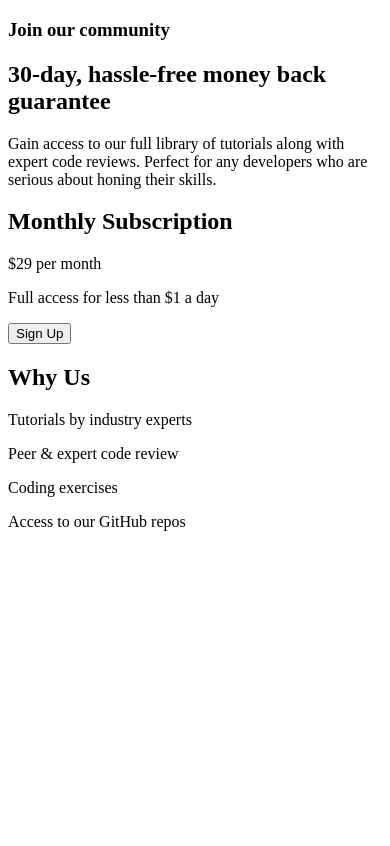
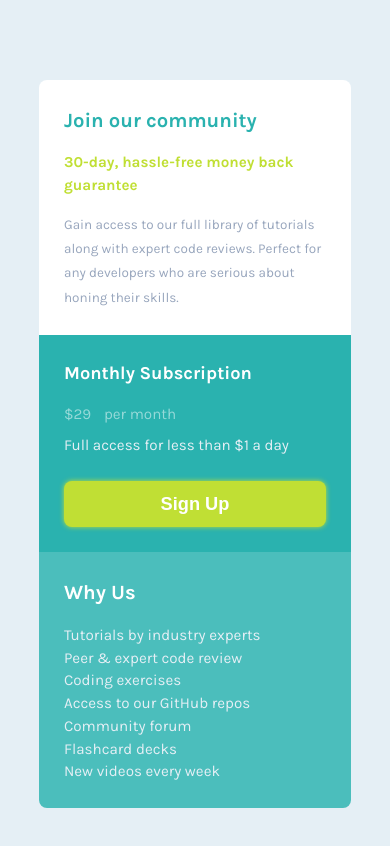
Before and after one commit to crisscde/frontend-mentor-challenges, a plain HTML site: page single-price-grid-component/index.html in a window 390 px wide. Drawn offline with Linux system fonts and the light colour scheme.

Commit message:
ADD styles for mobile and desktopWq

```diff
--- /dev/null
+++ b/single-price-grid-component/assets/css/style.css
@@ -0,0 +1,149 @@
+:root {
+  --cyan: hsl(179 62% 43%);
+  --light-cyan: hsl(179 47% 52%);
+  --bright-yellow: hsl(71 73% 54%);
+  --light-gray: hsl(204 43% 93%);
+  --grayish-blue: hsl(218 22% 67%);
+  --white: hsl(255 100% 100%);
+  --price-text: hsl(179 47% 72%);
+}
+
+@font-face {
+  font-family: 'Karla';
+  src:
+    url('../fonts/karla-vf.woff2'),
+    url('../fonts/karla-vf.woff'),
+    url('../fonts/karla-regular.woff');
+  font-display: swap;
+}
+
+* {
+  margin: 0;
+  padding: 0;
+  box-sizing: border-box;
+}
+
+body {
+  font-family: 'Karla', sans-serif;
+  font-weight: 400;
+  font-size: .75lh;
+  background-color: var(--light-gray);
+  line-height: 1.5;
+  display: grid;
+  place-items: center;
+  min-height: 100dvh;
+}
+
+.container {
+  display: grid;
+  width: clamp(200px, 80%, 571px);
+  margin-block: 5rem;
+}
+
+.container__section {
+  padding: clamp(5px, 8%, 35px);
+}
+
+.container__section--community {
+  background-color: var(--white);
+  border-top-left-radius: .5rem;
+  border-top-right-radius: .5rem;
+}
+
+.container__section--subscription {
+  background-color: var(--cyan);
+}
+
+.container__section--why-us {
+  background-color: var(--light-cyan);
+  border-bottom-left-radius: .5rem;
+  border-bottom-right-radius: .5rem;
+}
+
+.section__title {
+  font-size: 1lh;
+  font-weight: 700;
+  margin-block-end: 1rem;
+}
+
+
+.section__title--community {
+  color: var(--cyan);
+}
+
+.section__title--subscription {
+  color: var(--white);
+  font-size: .9lh;
+}
+
+.section__title--why-us {
+  color: var(--white);
+}
+
+.section__subtitle {
+  color: var(--bright-yellow);
+  font-size: .75lh;
+  margin-block-end: 1rem;
+}
+
+.community__description {
+  color: var(--grayish-blue);
+  line-height: 1.8;
+}
+
+.subscription__description {
+  color: var(--light-gray);
+  margin-block-end: 1.5rem;
+  font-size: .75lh;
+}
+
+.why-us__description {
+  color: var(--light-gray);
+  font-size: .75lh;
+}
+
+.subscription__price {
+  color: var(--price-text);
+  display: flex;
+  align-items: center;
+  gap: .8rem;
+  margin-block-end: .5rem;
+  font-size: .75lh;
+}
+
+.subscription__price--number {
+  color: var(--white);
+  font-size: 1.5lh;
+  font-weight: bold;
+}
+
+.subscription__button {
+  background-color: var(--bright-yellow);
+  width: 100%;
+  padding-block: .8rem;
+  border: none;
+  border-radius: .5rem;
+  font-size: .9lh;
+  font-weight: bold;
+  color: var(--white);
+  box-shadow: var(--bright-yellow) 0px 0px 5px 0px;
+  cursor: pointer;
+}
+
+@media (width >= 650px) {
+  .container {
+    grid-template-columns: 1fr 1fr;
+  }
+
+  .container__section--community {
+    grid-column: 1 / -1;
+  }
+
+  .container__section--subscription {
+    border-bottom-left-radius: .5rem;
+  }
+
+.container__section--why-us {
+  border-bottom-left-radius: 0;
+}
+}
--- a/single-price-grid-component/index.html
+++ b/single-price-grid-component/index.html
@@ -5,27 +5,33 @@
   <meta name="viewport" content="width=device-width, initial-scale=1.0">
   <link rel="icon" type="image/png" sizes="32x32" href="./images/favicon-32x32.png">
   <title>Single Price Grid Component</title>
+  <link rel="stylesheet" href="assets/css/style.css">
 </head>
 <body>
   <article class="container">
-    <section class="container__community">
-      <h1 class="community__title">Join our community</h1>
-      <h2 class="community__subtitle">30-day, hassle-free money back guarantee</h2>
+    <section class="container__section container__section--community">
+      <h1 class="section__title section__title--community">Join our community</h1>
+      <h2 class="section__subtitle">30-day, hassle-free money back guarantee</h2>
       <p class="community__description">Gain access to our full library of tutorials along with expert code reviews.
         Perfect for any developers who are serious about honing their skills.</p>
     </section>
-    <section class="container__subscription">
-      <h2 class="subscription__title">Monthly Subscription</h2>
-      <p class="subscription__price">&dollar;29 per month</p>
+    <section class="container__section container__section--subscription">
+      <h2 class="section__title section__title--subscription">Monthly Subscription</h2>
+      <p class="subscription__price">
+        <span class="price__number">&dollar;29</span> per month
+      </p>
       <p class="subscription__description">Full access for less than &dollar;1 a day</p>
       <button class="subscription__button">Sign Up</button>
     </section>
-    <section class="container__why-us">
-      <h2 class="why-us__title">Why Us</h2>
+    <section class="container__section container__section--why-us">
+      <h2 class="section__title section__title--why-us">Why Us</h2>
       <p class="why-us__description">Tutorials by industry experts</p>
       <p class="why-us__description">Peer &amp; expert code review</p>
       <p class="why-us__description">Coding exercises</p>
       <p class="why-us__description">Access to our GitHub repos</p>
+      <p class="why-us__description">Community forum</p>
+      <p class="why-us__description">Flashcard decks</p>
+      <p class="why-us__description">New videos every week</p>
     </section>
   </article>
 </body>
```
Also changed, not shown: single-price-grid-component/assets/fonts/karla-vf.ttf (added), single-price-grid-component/assets/fonts/karla-vf.woff (added), single-price-grid-component/assets/fonts/karla-vf.woff2 (added).
